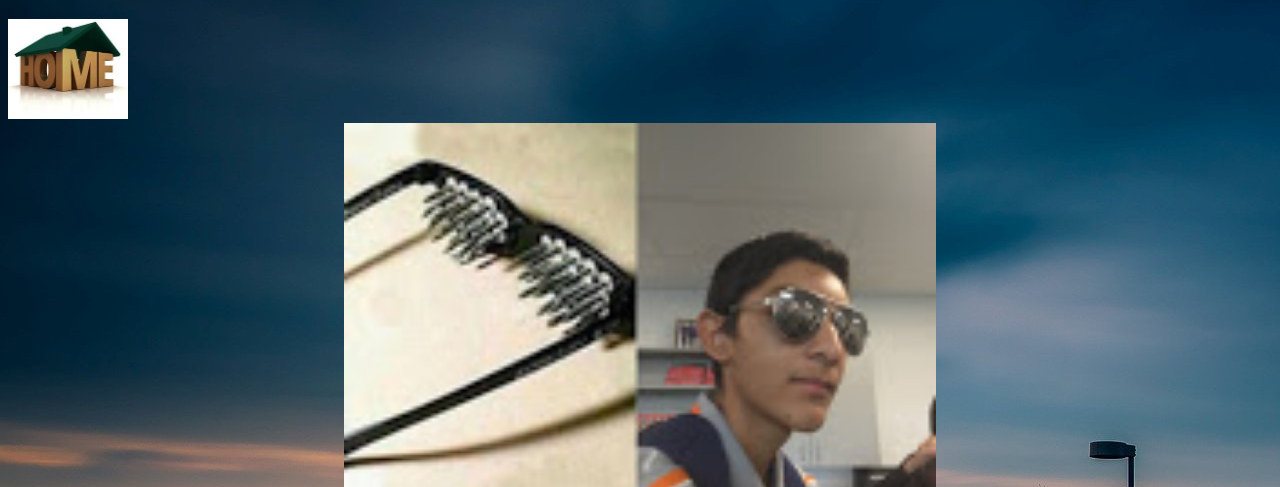
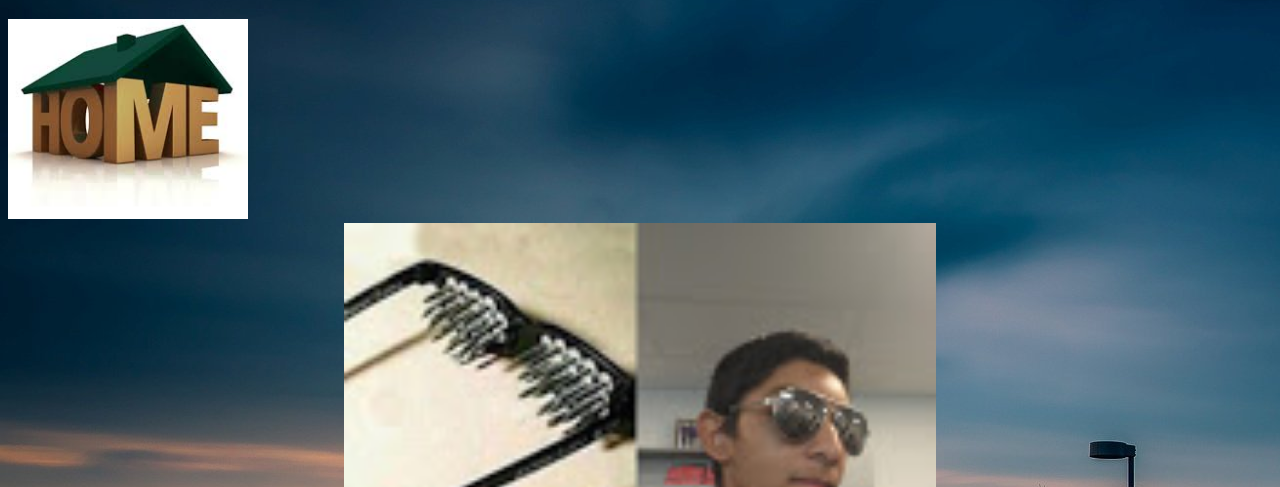
Before and after one commit to sirpanda64/sirpanda64.github.io, a plain HTML site: page my_website/index.html in a window 1280 px wide. Shown: the part 87-574 px from the top of the page. Drawn offline with Linux system fonts and the light colour scheme.

```diff
--- a/my_website/index.html
+++ b/my_website/index.html
@@ -17,7 +17,7 @@
     <a href="portfolio.html">Portfolio</a>
     <a href="aboutme.html">About Me</a>
     <h1>This is Sebastian's Home Page!</h1>
-    <img src="images/home.jpg" height="100">
+    <img src="images/home.jpg" height="200">
 
 
   <center>
```
